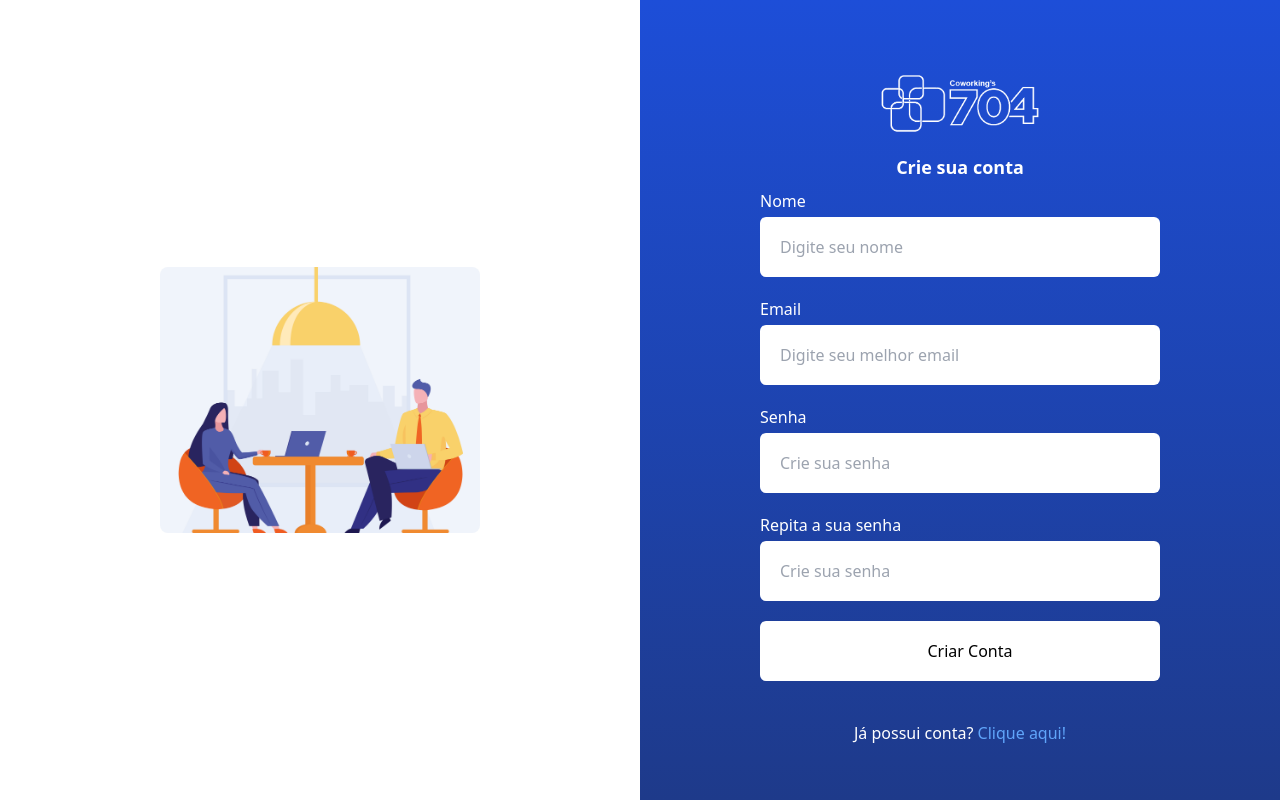
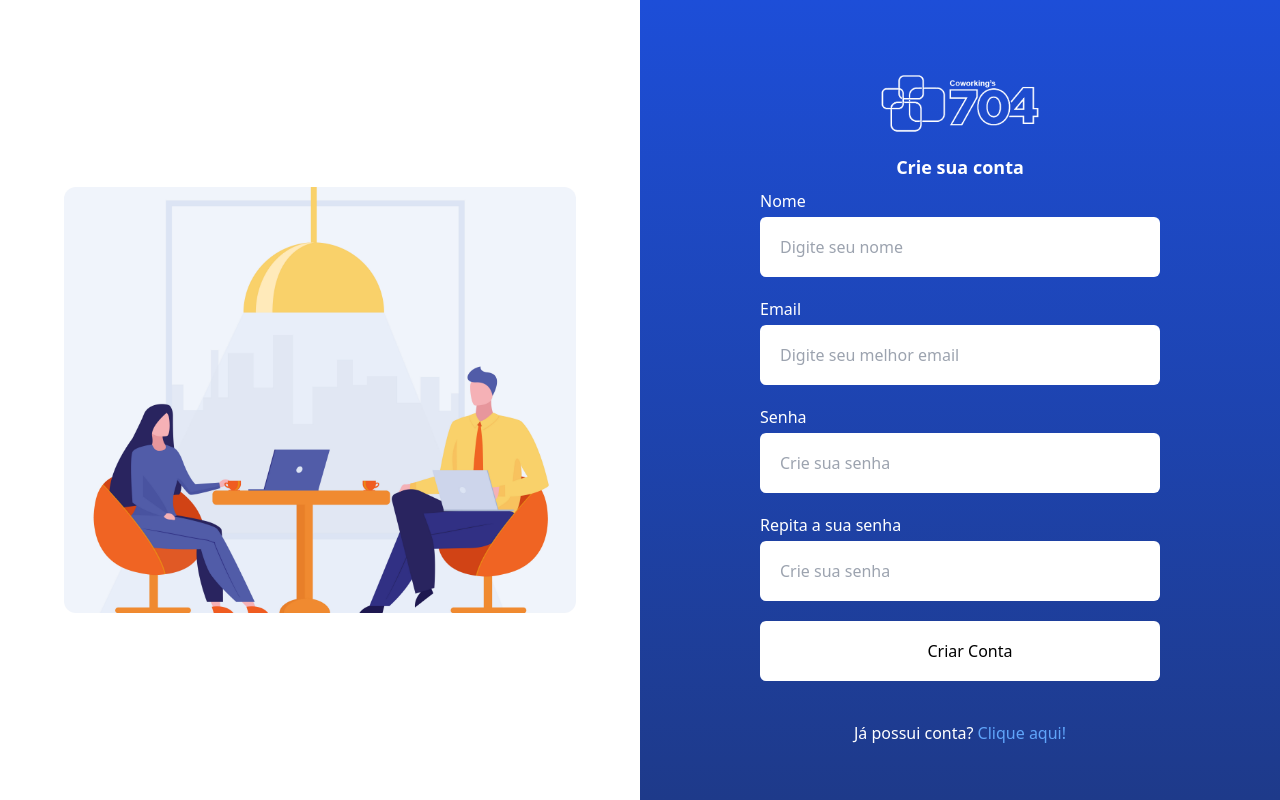
Before and after one commit to jv-farias/coworkings-704, a React (Vite) app: page /cadastro in a window 1280 px wide. Built offline with nearby package versions, Linux system fonts and the light colour scheme.

Commit message:
Ajustes de imagem e margens

```diff
--- a/src/pages/cadastro/index.tsx
+++ b/src/pages/cadastro/index.tsx
@@ -62,7 +62,7 @@ export const Cadastro = () => {
 
             <div className="registrar-left hidden md:flex items-center justify-center flex-col w-1/2 h-full bg-white">
                 <div className="img-coworking">
-                    <img src={fotoCoworking2} alt="Foto Coworking 2" className="w-80 rounded-lg" />
+                    <img src={fotoCoworking2} alt="Foto Coworking 2" className="max-w-lg rounded-xl" />
                 </div>
             </div>
 
--- a/src/pages/login/index.tsx
+++ b/src/pages/login/index.tsx
@@ -63,13 +63,13 @@ export const Login = () => {
     <div className="bg-gradient-to-b from-blue-700 to-blue-900 min-h-screen flex relative">
       <div className="h-[100vh] hidden md:flex items-center justify-center flex-col w-1/2  bg-white">
         <div className="img-coworking">
-          <img src={fotoCoworking} alt="Foto Coworking" className="w-80" />
+          <img src={fotoCoworking} alt="Foto Coworking" className="max-w-lg" />
         </div>
       </div>
 
       <div className="login-right w-full md:w-1/2 flex items-center justify-center flex-col">
         <div className="img-logo">
-          <img src={logo} alt="logo 704apps" className="w-60 mt-5 mb-20" />
+          <img src={logo} alt="logo 704apps" className="w-60 mt-5 mb-10" />
         </div>
         <form
           className="flex flex-col items-center justify-center"
```
